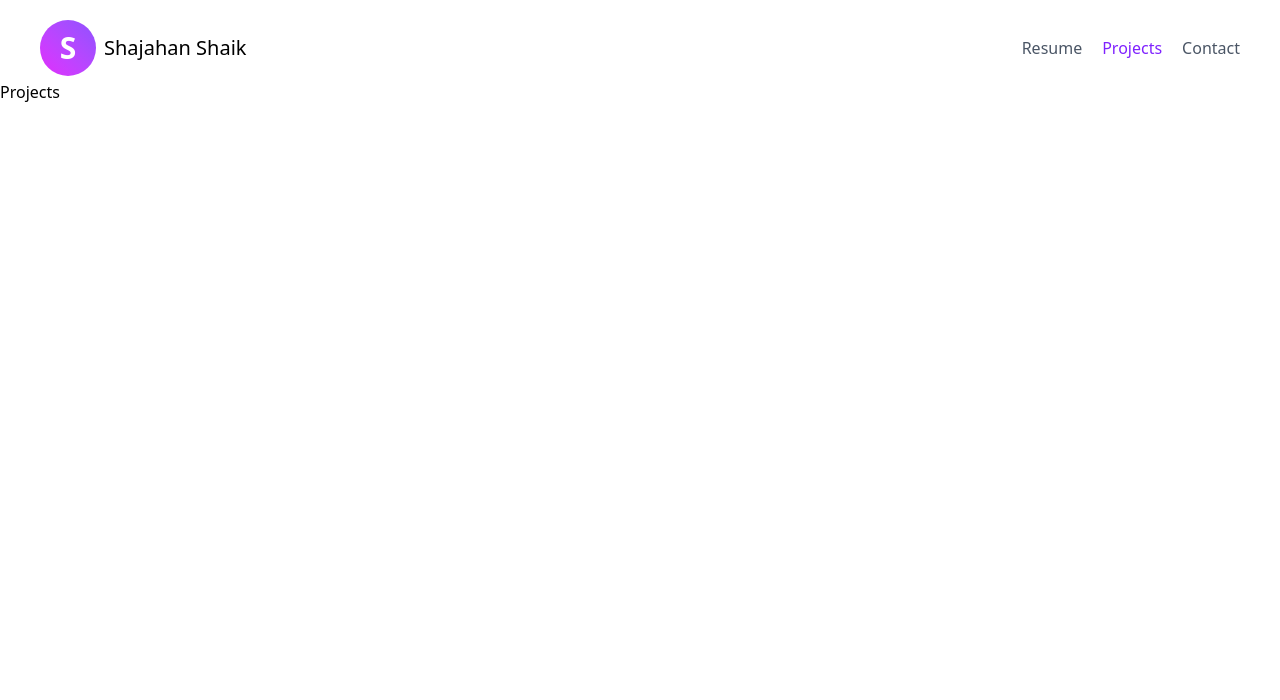
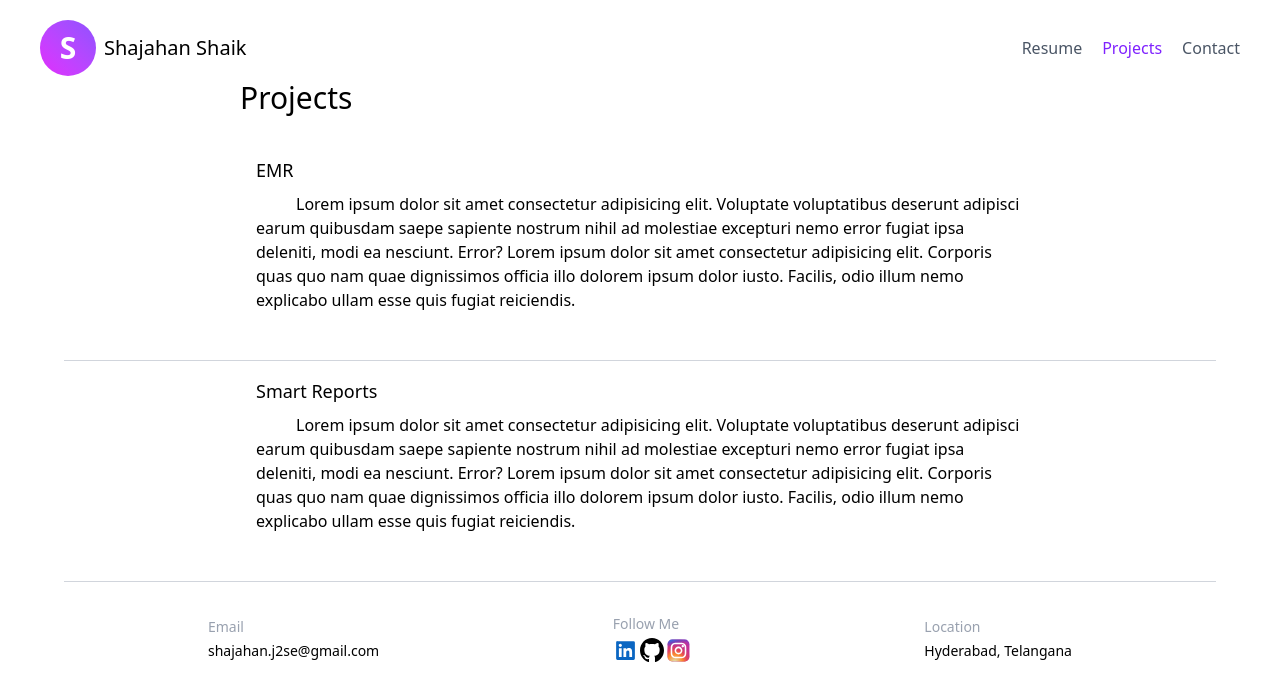
Before and after one commit to shajahansheik/portfolio, a Next.js app: page /projects in a window 1280 px wide. Shown: the top 700 px of the page. Built offline with nearby package versions, Linux system fonts and the light colour scheme.

Commit message:
started projects page

```diff
--- a/app/contact/page.tsx
+++ b/app/contact/page.tsx
@@ -126,7 +126,7 @@ export default function page() {
             <div className="mt-8 flex justify-end">
               <button
                 type="submit"
-                    className="rounded-md bg-indigo-600 px-3.5 py-2.5 text-center text-sm font-semibold text-white shadow-sm hover:bg-indigo-500 focus-visible:outline focus-visible:outline-2 focus-visible:outline-offset-2 focus-visible:outline-indigo-600"
+                className="rounded-md bg-indigo-600 px-3.5 py-2.5 text-center text-sm font-semibold text-white shadow-sm hover:bg-indigo-500 focus-visible:outline focus-visible:outline-offset-2 focus-visible:outline-indigo-600"
               >
                 Send message
               </button>
--- a/app/projects/page.tsx
+++ b/app/projects/page.tsx
@@ -1,7 +1,26 @@
 import React from 'react'
+import BottomNav from '../components/bottomnav'
 
 export default function page() {
   return (
-    <div>Projects</div>
+    <div className='space-y-5'>
+      <div className='px-60 text-3xl'>Projects</div>
+      <div className='overflow-scroll h-[41rem] py-5 space-y-4'>
+        <div className='space-y-2  pb-8'>
+          <div className='px-64 text-lg'>EMR</div>
+          <div className='px-64 indent-10'>
+            <p> Lorem ipsum dolor sit amet consectetur adipisicing elit. Voluptate voluptatibus deserunt adipisci earum quibusdam saepe sapiente nostrum nihil ad molestiae excepturi nemo error fugiat ipsa deleniti, modi ea nesciunt. Error?  Lorem ipsum dolor sit amet consectetur adipisicing elit. Corporis quas quo nam quae dignissimos officia illo dolorem ipsum dolor iusto. Facilis, odio illum nemo explicabo ullam esse quis fugiat reiciendis.</p>
+          </div>
+        </div>
+        <div className='mx-16 text-gray-300'><hr /></div>
+        <div className='space-y-2  pb-8'>
+          <div className='px-64 text-lg'>Smart Reports</div>
+          <div className='px-64 indent-10'>
+            <p> Lorem ipsum dolor sit amet consectetur adipisicing elit. Voluptate voluptatibus deserunt adipisci earum quibusdam saepe sapiente nostrum nihil ad molestiae excepturi nemo error fugiat ipsa deleniti, modi ea nesciunt. Error?  Lorem ipsum dolor sit amet consectetur adipisicing elit. Corporis quas quo nam quae dignissimos officia illo dolorem ipsum dolor iusto. Facilis, odio illum nemo explicabo ullam esse quis fugiat reiciendis.</p>
+          </div>
+        </div>
+        <BottomNav />
+      </div>
+    </div>
   )
 }
```
Lines whose indentation alone changed are shown as unchanged.
